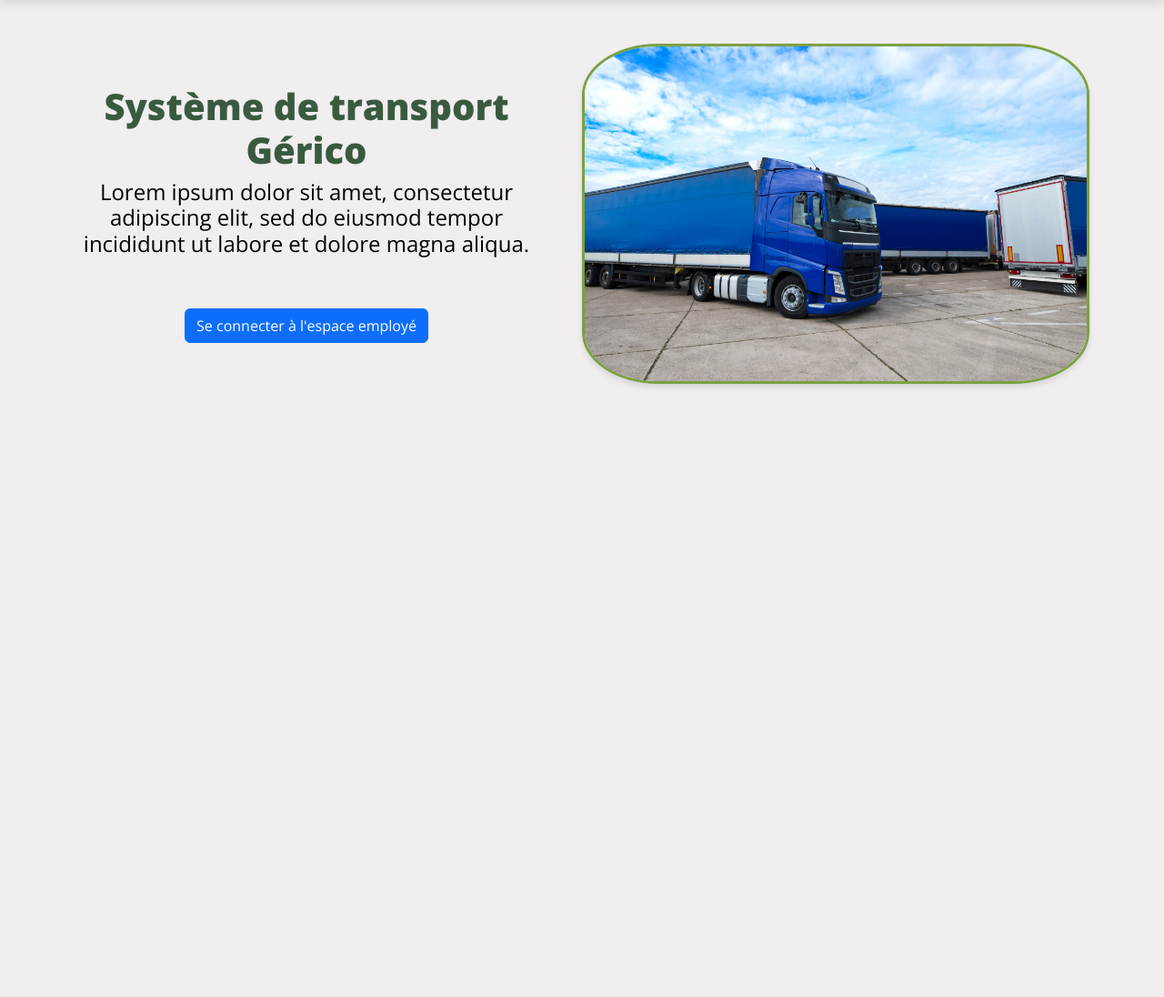
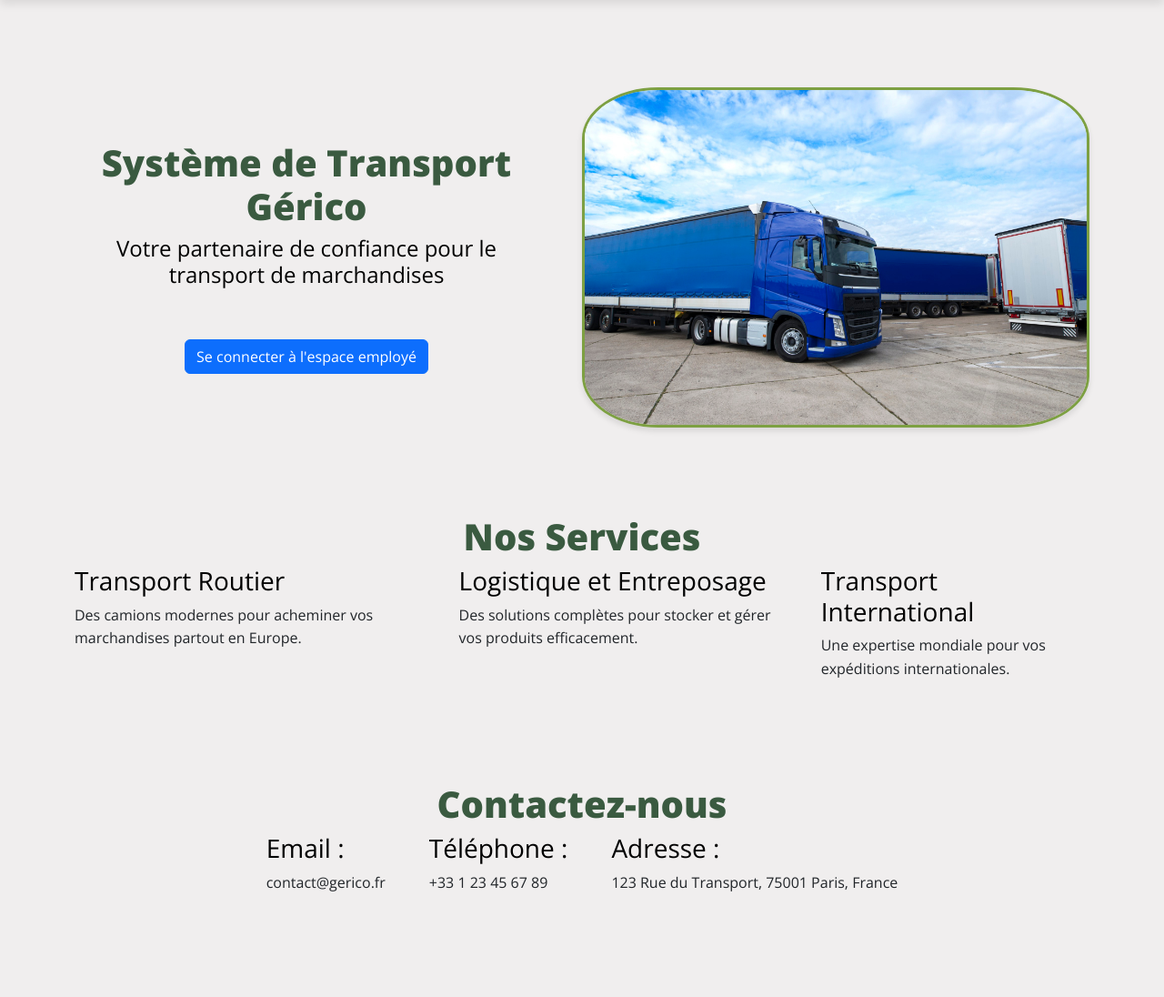
Before and after one commit to InozzCrp/SAE3, a PHP site: page / in a window 1280 px wide. Shown: the part 72-1168 px from the top of the page at 91% size. Before the commit the page ends 498 px from the top, so only its background shows below. Run offline with PHP 8.4, Linux system fonts and the light colour scheme.

Commit message:
Modification de dernières minutes

```diff
--- a/constante.php
+++ b/constante.php
@@ -36,9 +36,6 @@ function get_header_dashbord(){
 function get_session_verification(){
     session_start();
 
-    if(get_bearer_token() === "fortnite")
-        exit;
-
     if (!isset($_SESSION['userid'])) {
         header("Location: /login.php?error=notconnected");
         exit;
@@ -47,22 +44,11 @@ function get_session_verification(){
 
 function get_session_verification_admin(){
     get_session_verification();
+
     if ($_SESSION['is_admin'] !== TRUE) {
         header("Location: /dashboard.php");
         exit;
     }
-}
-
-function get_bearer_token() {
-    $headers = apache_request_headers();
-
-    if (isset($headers['Authorization'])) {
-        // Extraire le token de l'en-tête Authorization (format: Bearer <token>)
-        if (preg_match('/Bearer\s(\S+)/', $headers['Authorization'], $matches)) {
-            return $matches[1];
-        }
-    }
-    return null; // Si aucun token n'est fourni
 }
 
 function get_footer(){
--- a/index.php
+++ b/index.php
@@ -8,14 +8,14 @@
 	?>
 
 	<main class="w-100 d-flex flex-column p-5">
-		<section class="d-flex container gap-5 justify-content-center">
+		<section class="d-flex container gap-5 py-5 justify-content-center">
 			<div class="text-center col d-flex flex-column justify-content-center v-100">
 				<div class="col-12 mb-5">
 					<h1>
-						Système de transport Gérico
+						Système de Transport Gérico
 					</h1>
 					<h4>
-						Lorem ipsum dolor sit amet, consectetur adipiscing elit, sed do eiusmod tempor incididunt ut labore et dolore magna aliqua.
+						Votre partenaire de confiance pour le transport de marchandises
 					</h4>
 				</div>
 				<div>
@@ -26,5 +26,45 @@
 				<img src="media/image/camions_illustration_1.jpg" width="100%"/>
 			</div>
 		</section>
+
+		<section class='py-5'>
+			<div class="d-flex container gap-5 justify-content-center">
+				<h2>Nos Services</h2>
+			</div>
+			<div class="d-flex container gap-5 justify-content-center">
+				<div class="service-item">
+					<h3>Transport Routier</h3>
+					<p>Des camions modernes pour acheminer vos marchandises partout en Europe.</p>
+				</div>
+				<div class="service-item">
+					<h3>Logistique et Entreposage</h3>
+					<p>Des solutions complètes pour stocker et gérer vos produits efficacement.</p>
+				</div>
+				<div class="service-item">
+					<h3>Transport International</h3>
+					<p>Une expertise mondiale pour vos expéditions internationales.</p>
+				</div>
+			</div>
+		</section>
+
+		<section class='py-5'>
+			<div class="d-flex container gap-5 justify-content-center">
+				<h2>Contactez-nous</h2>
+			</div>
+			<div class="d-flex container gap-5 justify-content-center">
+				<div class="service-item">
+					<h3>Email :</h3>
+					<p>contact@gerico.fr</p>
+				</div>
+				<div class="service-item">
+					<h3>Téléphone :</h3>
+					<p>+33 1 23 45 67 89</p>
+				</div>
+				<div class="service-item">
+					<h3>Adresse :</h3>
+					<p>123 Rue du Transport, 75001 Paris, France</p>
+				</div>
+			</div>
+		</section>
 	</main>
 </body>
```
Also changed, not shown: admin.php (+16 -4 lines).
